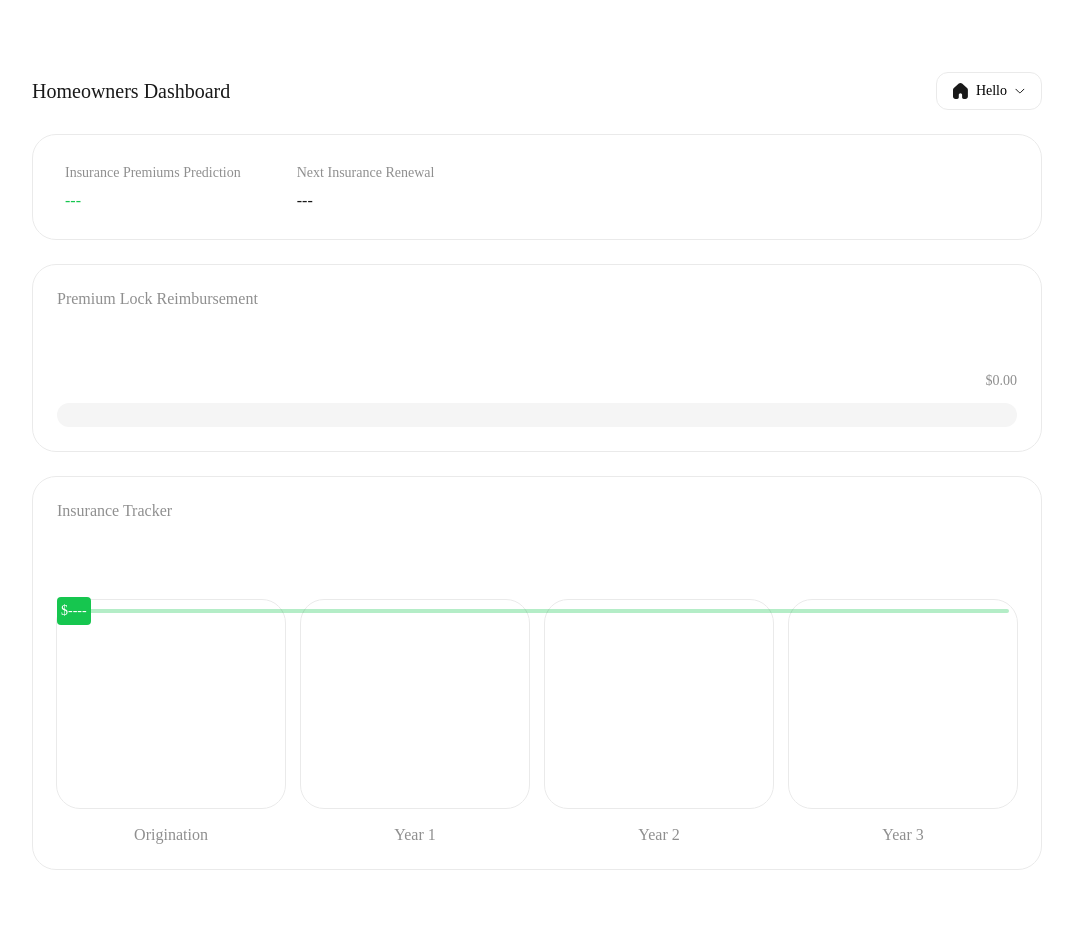
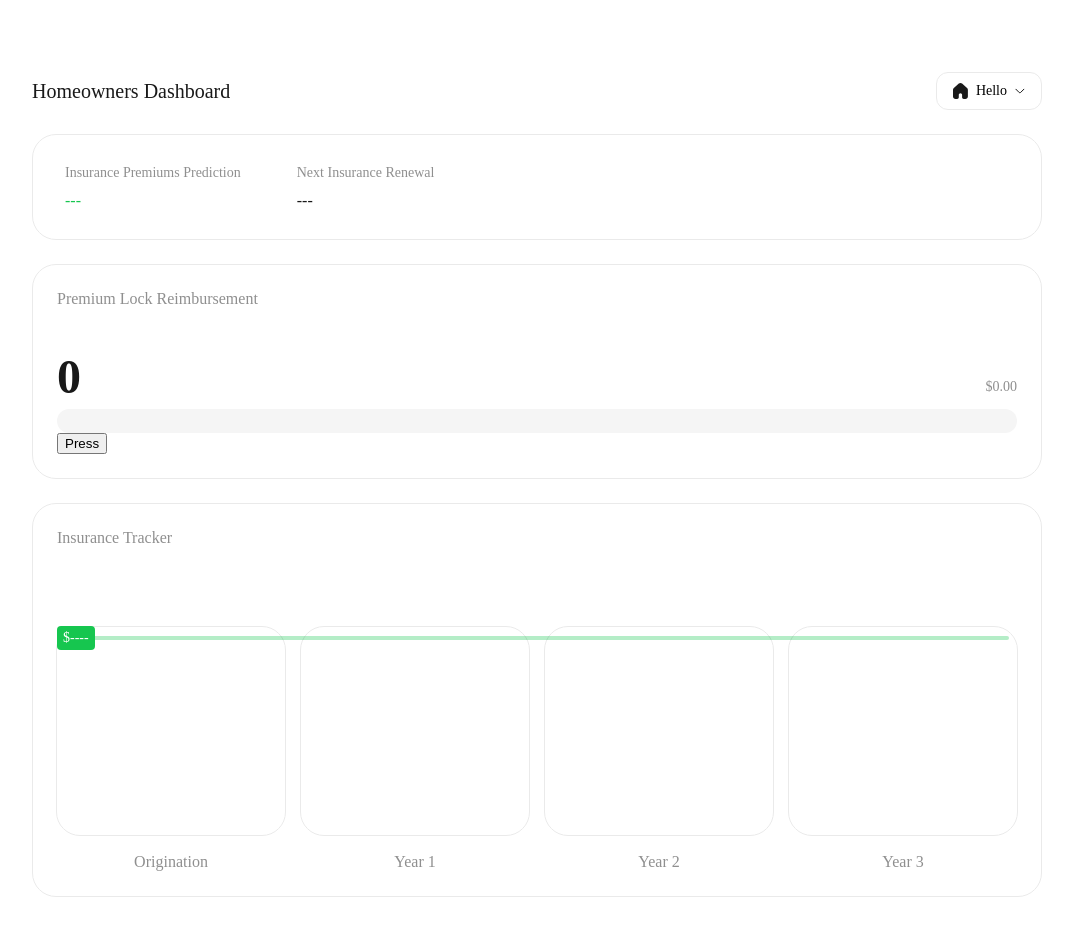
Before and after one commit to mattc50/eventual-take-home-more-time, a React (Vite) app in the folder frontend/: page / in a window 1280 px wide. Shown: the top 936 px of the page, without its empty margins (103-1176 px from the left). Built offline with nearby package versions, Linux system fonts and the light colour scheme; no server answers; a web font is replaced by a local one.

Commit message:
progress on number slider before a walk outside

```diff
--- a/frontend/src/App.css
+++ b/frontend/src/App.css
@@ -52,6 +52,12 @@ body {
   line-height: 20px;
   letter-spacing: 1%;
   color: #8F8F8F;
+}
+
+.display {
+  height: 40px;
+  overflow: hidden;
+  margin-bottom: 12px;
 }
 
 .prediction {
@@ -236,5 +242,15 @@ body {
   color: white;
   background: #16C64F;
   border-radius: 4px;
-  padding: 4px;
+  padding: 2px 6px;
 }
+
+.display-number-container {
+  display: inline-block;
+}
+
+.display-number {
+  display: block;
+  line-height: 40px;
+  text-align: right;
+}
--- a/frontend/src/components/ReimbursementComponent/index.tsx
+++ b/frontend/src/components/ReimbursementComponent/index.tsx
@@ -1,12 +1,56 @@
+import { useEffect, useState } from "react";
 import { formatAsCurrency } from "../../utils/formatAsCurrency";
 
 const ReimbursementComponent = ({ premiumLock }) => {
+  const [reimbursement, setReimbursement] = useState(0.00)
+
+  useEffect(() => {
+    if (premiumLock) setReimbursement(premiumLock?.reimbursement_to_date)
+  }, [premiumLock?.reimbursement_to_date])
+
+  const DisplayNumber = ({ target, addDollar }) => {
+    console.log(target);
+    return (
+      <span
+        className="display-number-container"
+        style={{
+          transform: `translateY(calc(-${target} * 40px))`
+        }}
+      >
+        <span className="display-number">0</span>
+        <span className="display-number">1</span>
+        <span className="display-number">2</span>
+        <span className="display-number">3</span>
+        <span className="display-number">4</span>
+        <span className="display-number">6</span>
+        <span className="display-number">7</span>
+        <span className="display-number">8</span>
+        <span className="display-number">9</span>
+      </span>
+    )
+
+    // Slide up if the digit (in the same spot) is changing to a
+    // greater value
+  }
+
+  const ReimbursementDisplay = ({ val }) => {
+    console.log(val);
+    const valStr = val.toString();
+    const digits = valStr.length;
+    return (
+      Array.from({ length: digits }).map((_, index) => (
+        <DisplayNumber addDollar={index === 0} target={parseInt(valStr[index])} />
+      ))
+    )
+  }
 
   return (
     <div className="card large-padding">
       <p className="card-title">Premium Lock Reimbursement</p>
       <div className="reimbursement-text">
-        <p className="large-text prediction">{premiumLock?.reimbursement_to_date}</p>
+        <p className="large-text display">
+          <ReimbursementDisplay val={reimbursement} />
+        </p>
         <p className="small-text prediction">{premiumLock ? formatAsCurrency(premiumLock?.premium_prediction): "$0.00"}</p>
       </div>
       <div className="reimbursement-bar">
@@ -14,6 +58,10 @@ const ReimbursementComponent = ({ premiumLock }) => {
           width: premiumLock ? (premiumLock.reimbursement_to_date / premiumLock.max_reimbursement) * 100 : 0
         }}></div>
       </div>
+      <button onClick={() => {
+        if(reimbursement === 1000) setReimbursement(premiumLock?.reimbursement_to_date);
+        else setReimbursement(1000);
+      }}>Press</button>
     </div>
   )
 }
```
